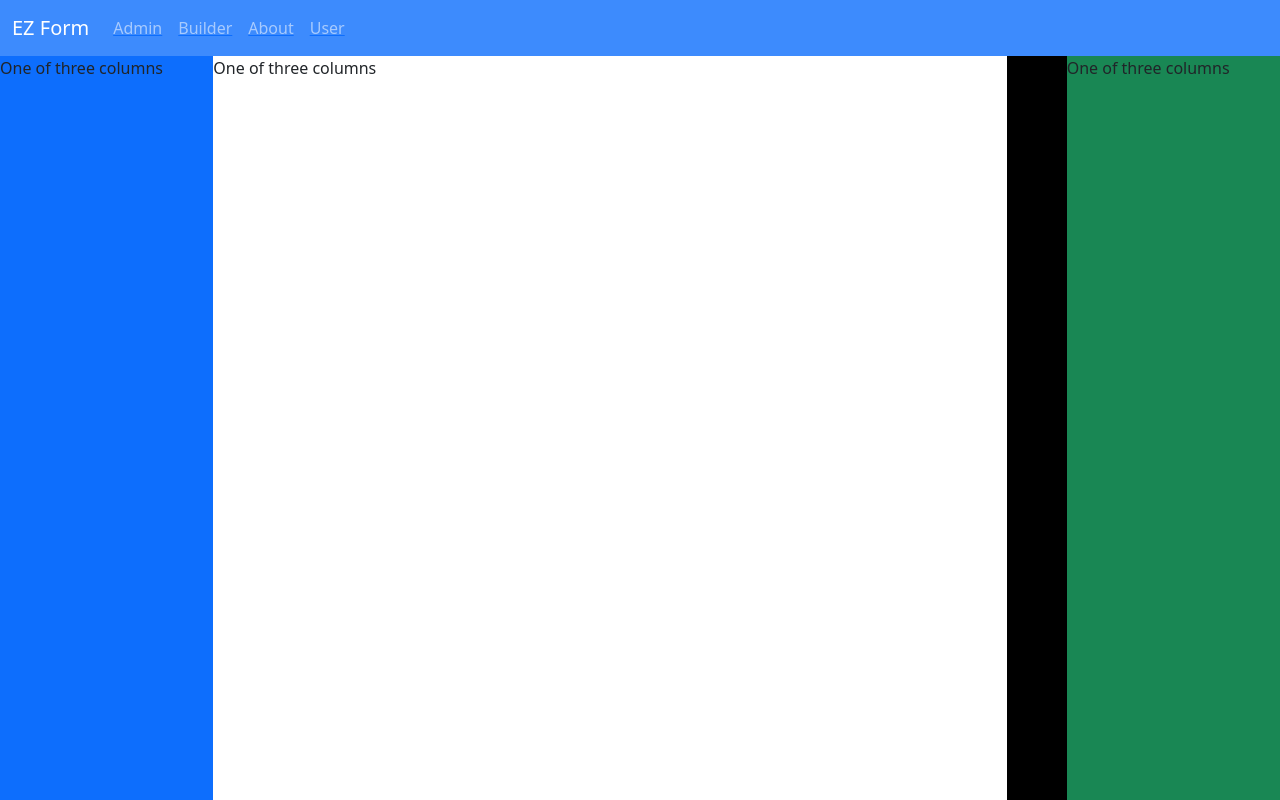
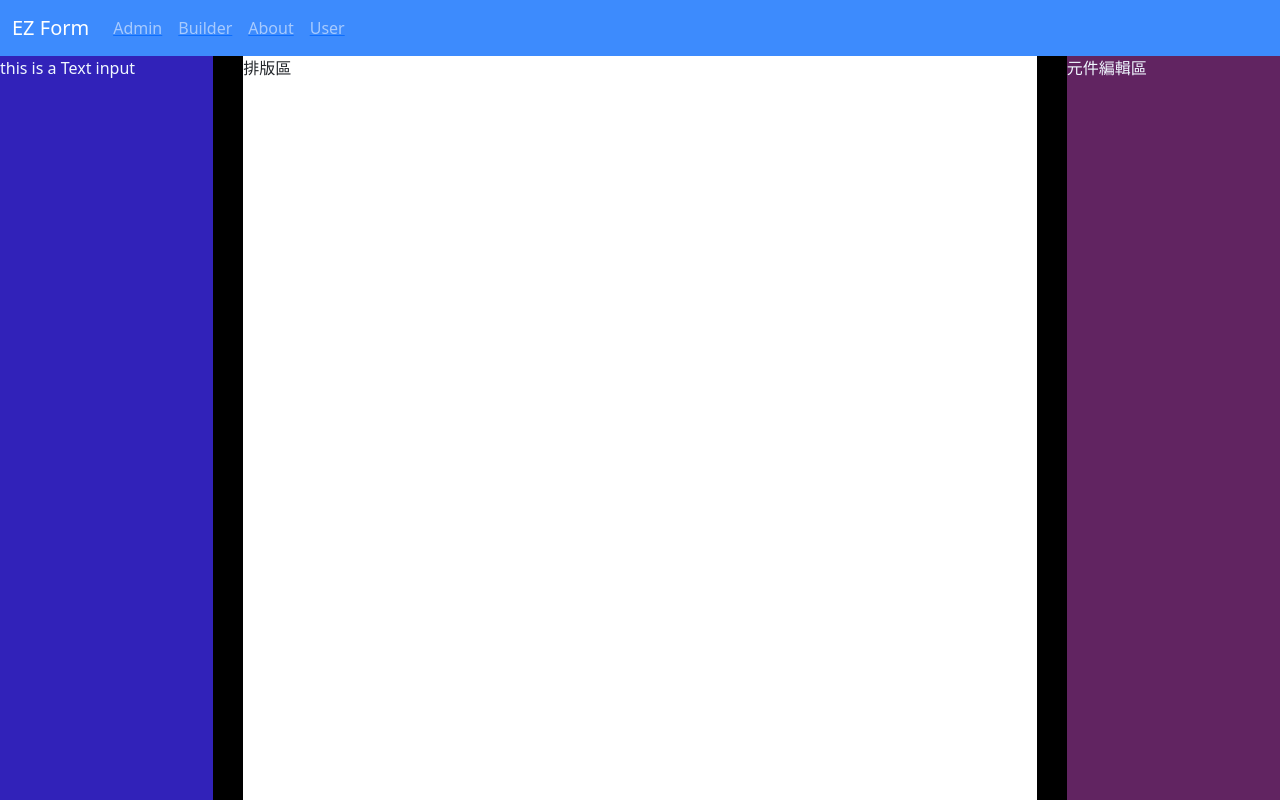
Before and after one commit to tigernaxo/form-builder, a Vue app in the folder form-builder-app/: page /builder in a window 1280 px wide. Built offline with nearby package versions, Linux system fonts and the light colour scheme.

Commit message:
how to call child method when use setup script

```diff
--- a/form-builder-app/src/router/index.ts
+++ b/form-builder-app/src/router/index.ts
@@ -2,7 +2,7 @@ import { createRouter, createWebHistory } from "vue-router"
 
 import Home from '../views/Home.vue'
 import Admin from '../views/Admin.vue'
-import Builder from '../views/Builder.vue'
+import Builder from '../views/Builder/Index.vue'
 import Temp from '../views/Temp.vue'
 import About from '../views/About.vue'
 // const Temp = { template: '<div>Temp</div>' }
--- a/form-builder-app/src/views/Builder.vue
+++ /dev/null
@@ -1,61 +0,0 @@
-<template>
-	<div class="row align-items-start h-100 g-0">
-    <div class="col-2 h-100 bg-primary">
-      <div class="container"></div>
-        <div draggable="true"
-        @dragstart="dragstartHandler($event)"
-        >
-          One of three columns
-          </div>
-    </div>
-    <div class="col-8 h-100">
-      <!-- <div class="container" style="overflow: auto; max-height: 100%; background: black;"> -->
-      <div class="container" style="overflow: auto; height: 100%; background: black;">
-        <div id="test" droppable="true"
-        @drop="test($event, 'drop')"
-        @dragover.prevent="dragoverHandler($event)"
-        @dragleave="monk($event, 'dragleave')"
-        @dragenter.prevent
-        style="background: white"> One of three columns </div>
-      </div>
-    </div>
-    <div class="col-2 h-100 bg-success">
-      One of three columns
-    </div>
-  </div>
-
-</template>
-
-<script setup lang="ts">
-// To change that behavior so that an element becomes a drop zone or is droppable,
-// the element must have both ondragover (en-US) and ondrop (en-US) event handler attributes.
-// https://stackoverflow.com/questions/63063312/why-doesnt-the-drop-event-work-for-me-in-vue
-// In order to make the div a drop target, the div's dragenter and dragover events must be canceled.
-
-// todo:
-// clonNode
-// record source element information
-// node proccessing(copy, moving... etc) must be done by self
-function test(e: DragEvent, str: string){
-  console.log(str,e.target, e.dataTransfer?.items,e)
-}
-function dragstartHandler(e: DragEvent){
-  let el = <HTMLElement>e.target;
-  e.dataTransfer?.setData("text/plain", el.id);
-  e.dataTransfer!.effectAllowed = "copy";
-
-}
-function dragoverHandler(e: DragEvent){
-  e.dataTransfer!.dropEffect = "copy"
-  console.log(e.dataTransfer?.dropEffect)
-}
-function monk(e: DragEvent, str: string){
-}
-</script>
-
-<style scoped>
-#test{
-  width: 210mm;
-  height: 297mm;
-}
-</style>
--- /dev/null
+++ b/form-builder-app/src/views/Builder/Index.vue
@@ -0,0 +1,87 @@
+<template>
+	<div class="row g-0 area-root">
+    <div class="col-2 container area-component">
+      <div>
+        <input-text ref="inputText" draggable="true" @dragstart="dragstartHandler($event)"></input-text>
+      </div>
+    </div>
+    <div class="col-8 container area-edit">
+      <div class="mx-auto my-auto" id="convas" droppable="true"
+        @drop="dropHandler($event)"
+        @dragover.prevent="dragoverHandler($event)"
+        @dragleave="monk($event, 'dragleave')"
+        @dragenter.prevent
+      > 排版區 </div>
+    </div>
+    <div class="col-2 area-property container">
+      元件編輯區
+    </div>
+  </div>
+
+</template>
+
+<script setup lang="ts">
+import { throttle } from 'lodash'
+import InputText from './components/InputText.vue'
+import {ref} from 'vue'
+// To change that behavior so that an element becomes a drop zone or is droppable,
+// the element must have both ondragover (en-US) and ondrop (en-US) event handler attributes.
+// https://stackoverflow.com/questions/63063312/why-doesnt-the-drop-event-work-for-me-in-vue
+// In order to make the div a drop target, the div's dragenter and dragover events must be canceled.
+
+// todo:
+// clonNode
+// record source element information
+// node proccessing(copy, moving... etc) must be done by self
+let clonNode: Node
+
+// ref component 型別的方法
+let inputText = ref<InstanceType<typeof InputText>>()
+
+function test(e: DragEvent, str: string){
+  console.log(str,e.target, e.dataTransfer?.items,e)
+}
+function dragstartHandler(e: DragEvent){
+    clonNode = (<Node>e.target)?.cloneNode(true);
+    let el = <HTMLElement>e.target;
+    e.dataTransfer?.setData("text/plain", el.id);
+    e.dataTransfer!.effectAllowed = "copy";
+}
+
+let dragoverHandler= throttle(function(e: DragEvent){
+  e.dataTransfer!.dropEffect = "copy"
+  console.log(e.dataTransfer?.dropEffect)
+}, 150)
+
+function dropHandler(e: DragEvent){
+  inputText.value?.test()
+  console.log('drop',  e.target)
+  document.getElementById('convas')?.appendChild(clonNode);
+}
+function monk(e: DragEvent, str: string){
+}
+</script>
+
+<style scoped>
+#convas{
+  width: 210mm;
+  height: 297mm;
+  background-color: white;
+  position: relative;
+}
+.area-edit{
+  overflow: auto;
+  background-color: black;
+}
+.area-component{
+  background-color: rgb(49, 34, 185);
+  color:aliceblue;
+}
+.area-property{
+  background-color: rgb(97, 36, 97);
+  color:aliceblue;
+}
+ .area-root, .area-root > div {
+  height: 100%;
+}
+</style>
--- /dev/null
+++ b/form-builder-app/src/views/Builder/components/InputText.vue
@@ -0,0 +1,19 @@
+<template>
+  <div>
+    this is a Text input
+  </div>
+</template>
+
+<script setup lang="ts">
+import {defineExpose} from 'vue'
+const test  = ()=> console.log('text input test function')
+
+// script setup 裡面的宣告預設不會 expose
+defineExpose({test})
+
+
+</script>
+
+<style scoped>
+
+</style>
```
